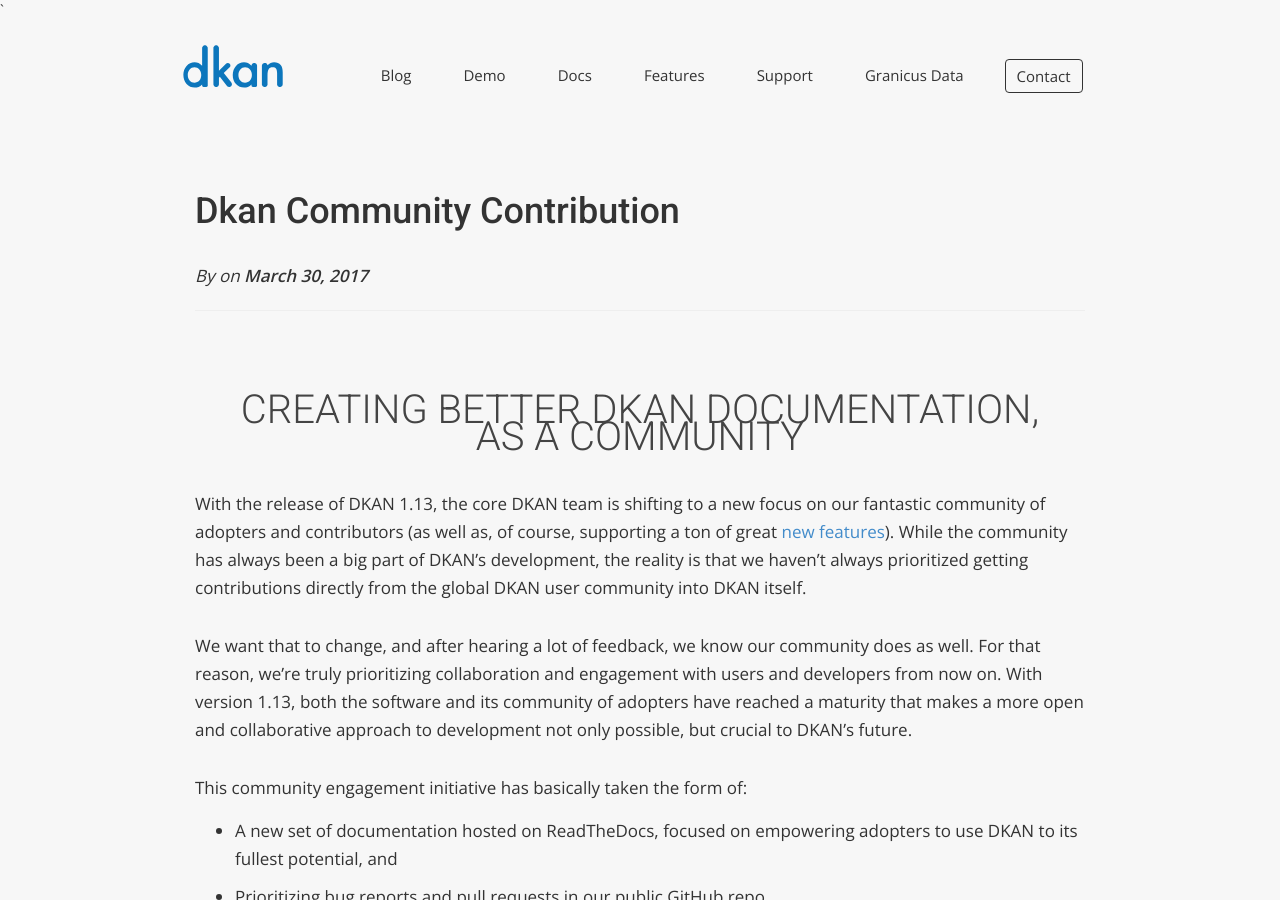
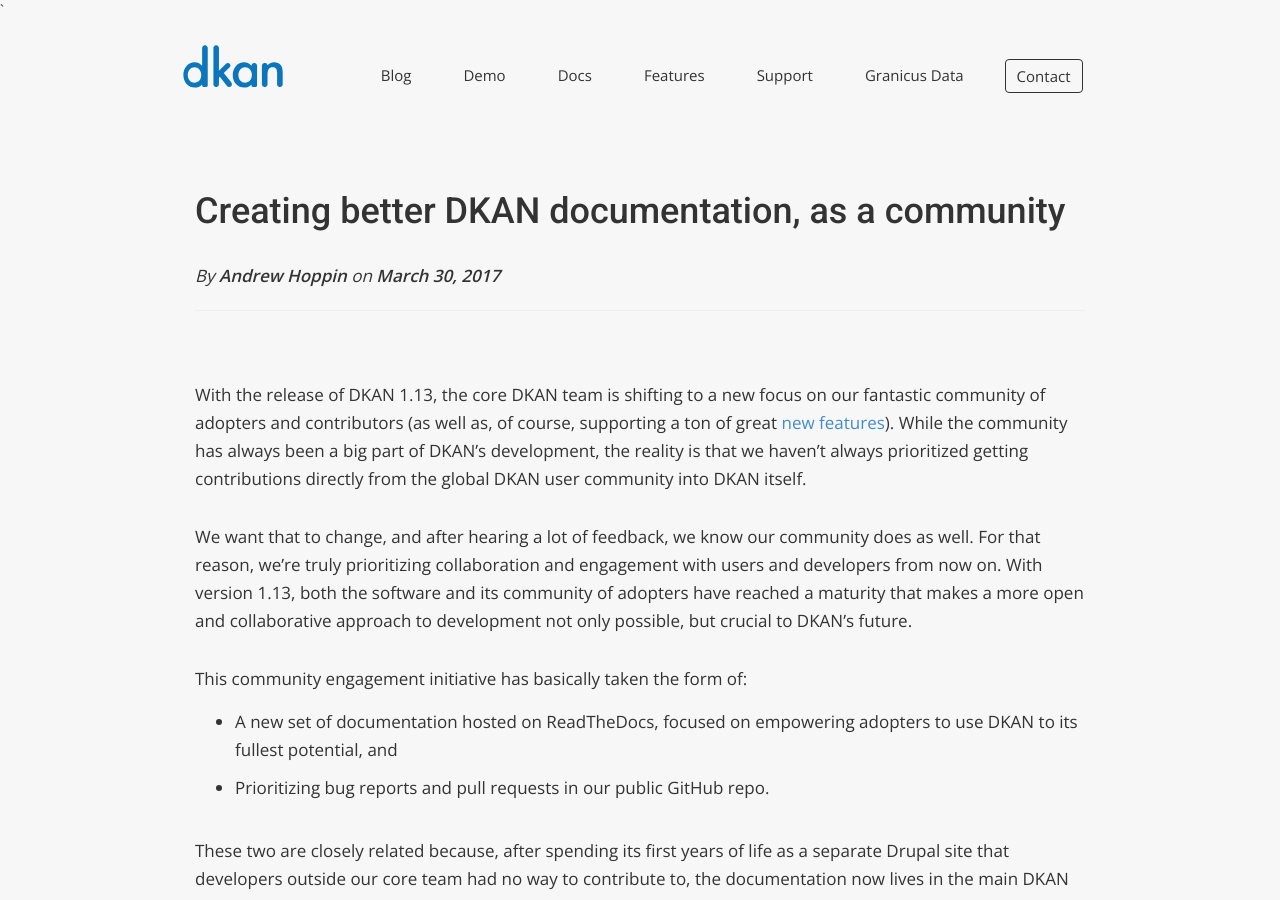
Before and after one commit to GetDKAN/GetDKAN.com, a Jekyll site: the page built from _posts/2017-03-30-DKAN-Community-Contribution.md, in a window 1280 px wide and 900 px high. Built offline with Jekyll 4.4.1, drawn with Linux system fonts in a browser that asks for light colours; nearby versions of some CDN libraries; some web fonts are replaced; our own code applies the rules of GitHub Pages for plain Markdown files.

Commit message:
Update 2017-03-30-DKAN-Community-Contribution.md

```diff
--- a/_posts/2017-03-30-DKAN-Community-Contribution.md
+++ b/_posts/2017-03-30-DKAN-Community-Contribution.md
@@ -1,8 +1,9 @@
 ---
 published: true
+layout: post
+author: Andrew Hoppin
+title: Creating better DKAN documentation, as a community
 ---
-## Creating better DKAN documentation, as a community
-
 With the release of DKAN 1.13, the core DKAN team is shifting to a new focus on our fantastic community of adopters and contributors (as well as, of course, supporting a ton of great [new features](http://docs.getdkan.com/en/latest/releases/notes/1.13.html)). While the community has always been a big part of DKAN’s development, the reality is that we haven’t always prioritized getting contributions directly from the global DKAN user community into DKAN itself.
 
 We want that to change, and after hearing a lot of feedback, we know our community does as well. For that reason, we’re truly prioritizing collaboration and engagement with users and developers from now on. With version 1.13, both the software and its community of adopters have reached a maturity that makes a more open and collaborative approach to development not only possible, but crucial to DKAN’s future.
```
